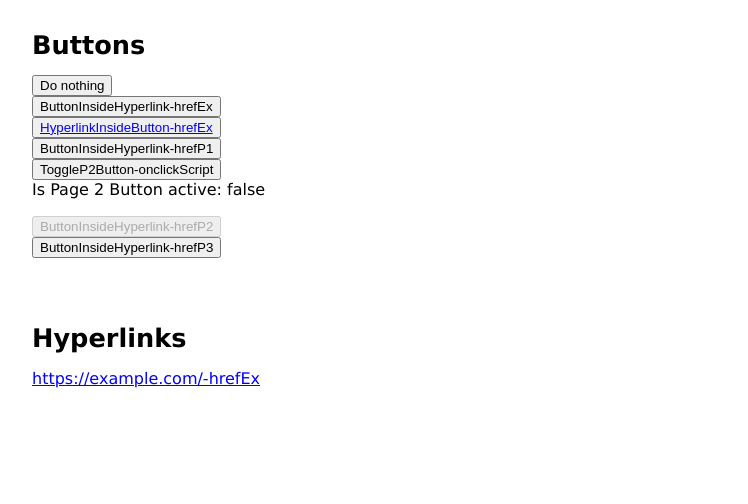
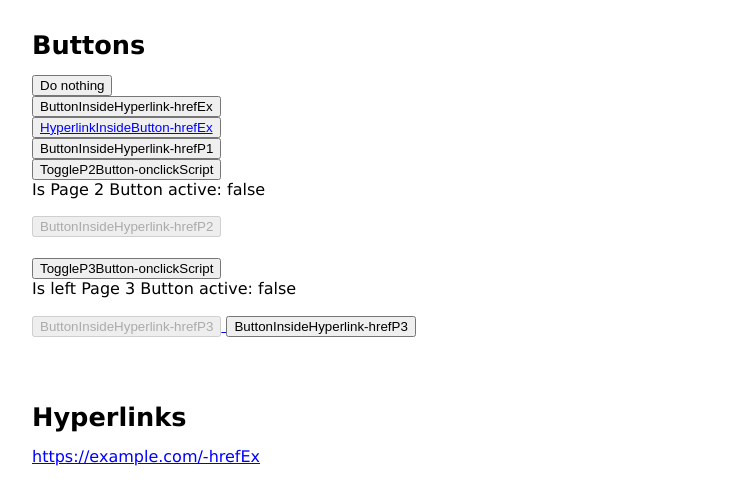
Before and after one commit to ki-re-ru/Test_Website, a plain HTML site: page index.html in a window 1280 px wide. Shown: the part 100-604 px from the top of the page, without its empty margins (128-876 px from the left). Drawn offline with Linux system fonts and the light colour scheme.

Commit message:
two buttons inside the same hyperlink

```diff
--- a/index.html
+++ b/index.html
@@ -63,11 +63,30 @@
     }
   </script>
   <br>
+  <br>
+  <button id="togglePage3Button" onclick="toggleP3Button()">ToggleP3Button-onclickScript</button>
+  <br>
+  <p id="P3buttonState">Is left Page 3 Button active: <span id="P3activeValue">false</span></p>
   <a href="page3.html">
+    <button id="P3Button" disabled>
+      ButtonInsideHyperlink-hrefP3
+    </button>
     <button class="hyperlink button" type="button">
       ButtonInsideHyperlink-hrefP3
     </button>
   </a>
+  <script>
+    let P3activeValue = false;
+    function toggleP3Button() {
+      P3activeValue = !P3activeValue;
+      document.getElementById("P3activeValue").innerText = P3activeValue.toString();
+      const P3Button = document.getElementById("P3Button");
+      P3Button.disabled = !P3Button.disabled;
+    }
+  </script>
+
+
+
 </section>
 
 
```
